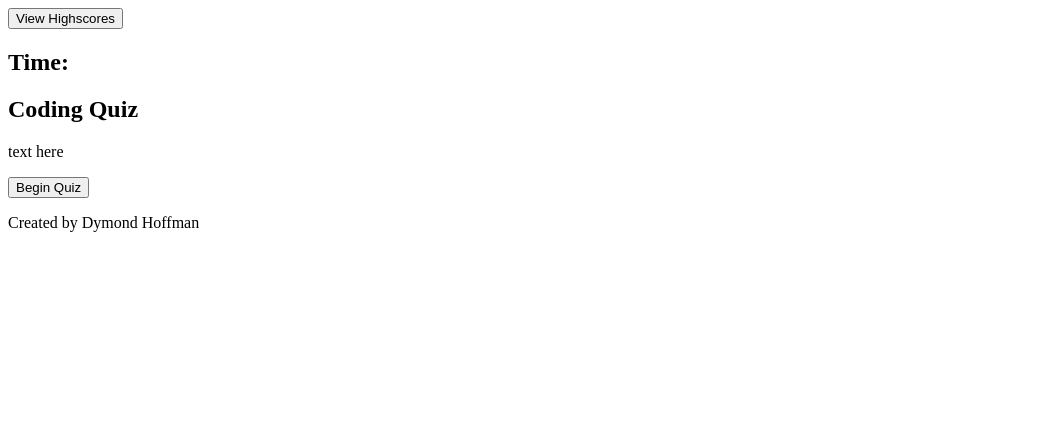
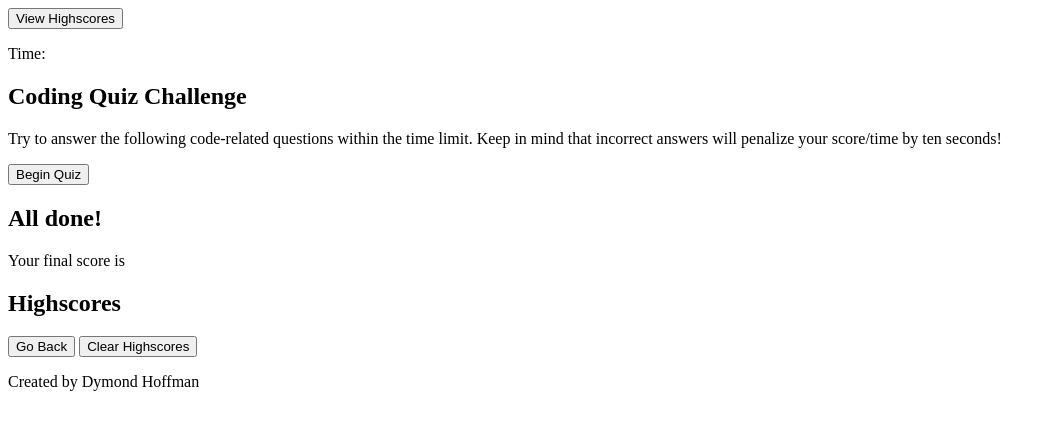
Before and after one commit to dhoffman03/Coding-Quiz, a plain HTML site: page index.html in a window 1280 px wide. Shown: the whole page, without its empty margins (0-1055 px from the left). Drawn offline with Linux system fonts and the light colour scheme.

Commit message:
Filling out sections

```diff
--- a/index.html
+++ b/index.html
@@ -15,32 +15,38 @@
     <header>
         <nav>
             <button>View Highscores</button>
-            <h2>Time:</h2>
+            <p>Time:</p>
         </nav>
     </header>
 
     <main>
         <!-- Begin quiz -->
         <section>
-            <h1>Coding Quiz</h1>
-            <p>text here</p>
+            <h1>Coding Quiz Challenge</h1>
+            <p>Try to answer the following code-related questions within the time limit. Keep in mind that incorrect
+                answers will penalize your score/time by ten seconds!</p>
             <button>Begin Quiz</button>
         </section>
 
         <!-- Quiz questions -->
         <section>
-
+            <!-- five questions with 4 options -->
         </section>
 
         <!-- Save initials -->
         <section>
-
+            <h1>All done!</h1>
+            <p>Your final score is</p>
+            <form></form>
         </section>
 
 
         <!-- Highscores -->
         <section>
-
+            <h1>Highscores</h1>
+            <div></div>
+            <button>Go Back</button>
+            <button>Clear Highscores</button>
         </section>
 
 
```
